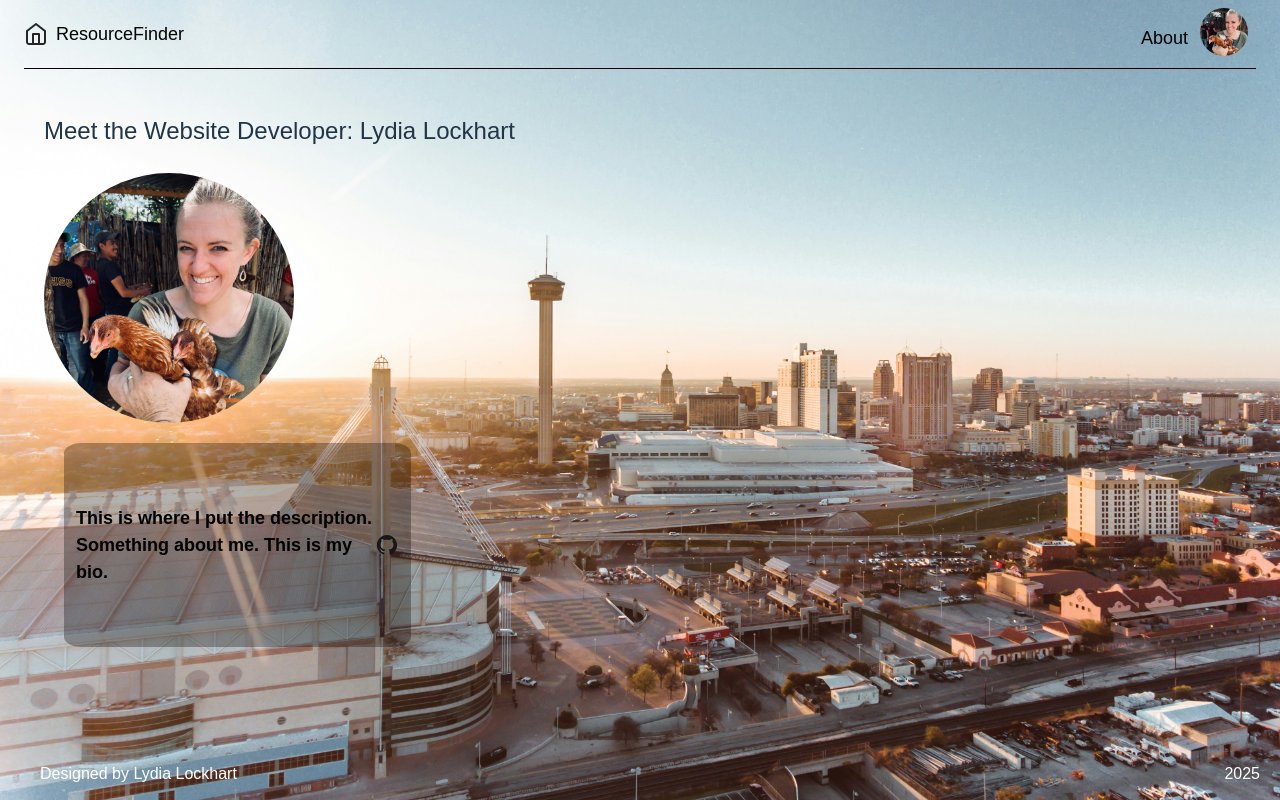
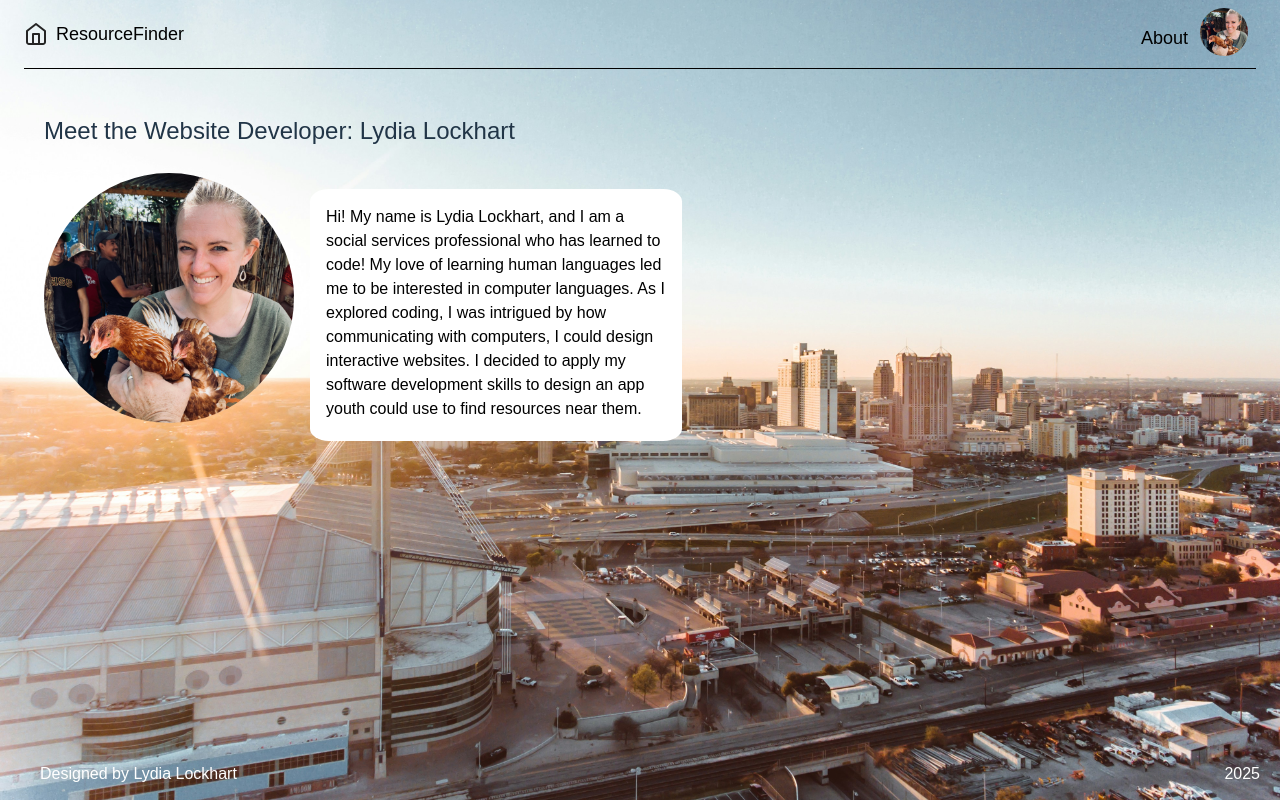
Before and after one commit to lydiacodes04/final-project, a React (Vite) app in the folder hello-vite/: page /profile in a window 1280 px wide. Built offline with nearby package versions, Linux system fonts and the light colour scheme.

Commit message:
make website suitable for mobile

```diff
--- a/hello-vite/src/components/Main/Main.css
+++ b/hello-vite/src/components/Main/Main.css
@@ -16,9 +16,24 @@
   gap: 21px;
 }
 
-/* .search__more-button {
-  position: relative;
-  align-self: flex-end;
-  border: 2px solid #000;
-  color: #000;
-} */
+@media screen and (max-width: 375px) {
+  .page {
+    width: 100vw;
+    height: 100vh;
+  }
+  .page__content {
+    margin: 0;
+    padding: 0 24px;
+    height: 90vh;
+    width: 90vw;
+    height: 30vh;
+  }
+  .search {
+    font-size: 14px;
+    padding: 0;
+    margin: 0;
+  }
+  .search_results {
+    flex-direction: row;
+  }
+}
--- a/hello-vite/src/components/Profile/Profile.css
+++ b/hello-vite/src/components/Profile/Profile.css
@@ -2,18 +2,22 @@
   display: flex;
   flex-direction: column;
   font-family: Cabinet Grotesk, sans-serif;
-  font-size: 18px;
-  font-weight: 550;
   width: 94vw;
   max-height: 700px;
   padding: 20px;
 }
 
 .profile__title {
+  font-size: 24px;
+  font-weight: 500;
   gap: 8px;
   border-radius: 4px;
-  font-weight: 500;
-  font-size: 24px;
+}
+
+.profile__description {
+  display: flex;
+  font-family: Cabinet Grotesk, sans-serif;
+  border-radius: 5%;
 }
 
 .profile__picture {
@@ -22,17 +26,52 @@
   width: 250px;
   border-radius: 50%;
 }
+.profile__bio {
+  width: 340px;
+  height: 220px;
+  border-radius: 5%;
+  padding: 16px;
+  margin: 16px;
+  color: #000;
+  background-color: #fff;
+}
 
-.profile__description {
-  width: 323px;
-  height: 200px;
-  display: flex;
-  justify-content: center;
-  align-items: center;
-  font-family: Cabinet Grotesk, sans-serif;
-  color: #000;
-  background-color: #0000004d;
-  margin: 20px;
-  padding: 2px 12px 2px 12px;
-  border-radius: 5%;
+@media screen and (max-width: 375px) {
+  .page {
+    width: 100%;
+    height: 108vh;
+  }
+  .page__content {
+    margin: 0;
+    padding: 0 24px;
+    height: 90vh;
+  }
+
+  .profile {
+    padding: 0px;
+  }
+  .profile__title {
+    margin: 12px 8px;
+  }
+  .profile__description {
+    flex-direction: column;
+  }
+
+  .profile__picture {
+    align-self: center;
+    height: 220px;
+    width: 220px;
+  }
+
+  .profile__bio {
+    width: 84vw;
+    height: 30vh;
+    font-size: 14px;
+    padding: 4px 10px;
+    margin: 12px 24px;
+  }
+  .footer {
+    margin: 0px;
+    padding: 0px;
+  }
 }
--- a/hello-vite/src/components/Profile/Profile.jsx
+++ b/hello-vite/src/components/Profile/Profile.jsx
@@ -1,7 +1,6 @@
 import "./Profile.css";
 import { Link } from "react-router-dom";
 import chicken from "../../assets/chicken.jpg";
-import github from "../../assets/github.svg";
 
 function Profile({}) {
   return (
@@ -9,18 +8,20 @@ function Profile({}) {
       <p className="profile__title">
         Meet the Website Developer: Lydia Lockhart
       </p>
-      <img
-        className="profile__picture"
-        src={chicken}
-        alt="photo of Lydia, website creator, holding a chicken"
-      />
       <div className="profile__description">
-        This is where I put the description. Something about me. This is my bio.
         <img
-          className="profile__description-github"
-          src={github}
-          alt="github icon"
+          className="profile__picture"
+          src={chicken}
+          alt="photo of Lydia, website creator, holding a chicken"
         />
+        <div className="profile__bio">
+          Hi! My name is Lydia Lockhart, and I am a social services professional
+          who has learned to code! My love of learning human languages led me to
+          be interested in computer languages. As I explored coding, I was
+          intrigued by how communicating with computers, I could design
+          interactive websites. I decided to apply my software development
+          skills to design an app youth could use to find resources near them.
+        </div>
       </div>
     </div>
   );
```
Also changed, not shown: hello-vite/src/assets/github.svg (deleted).
